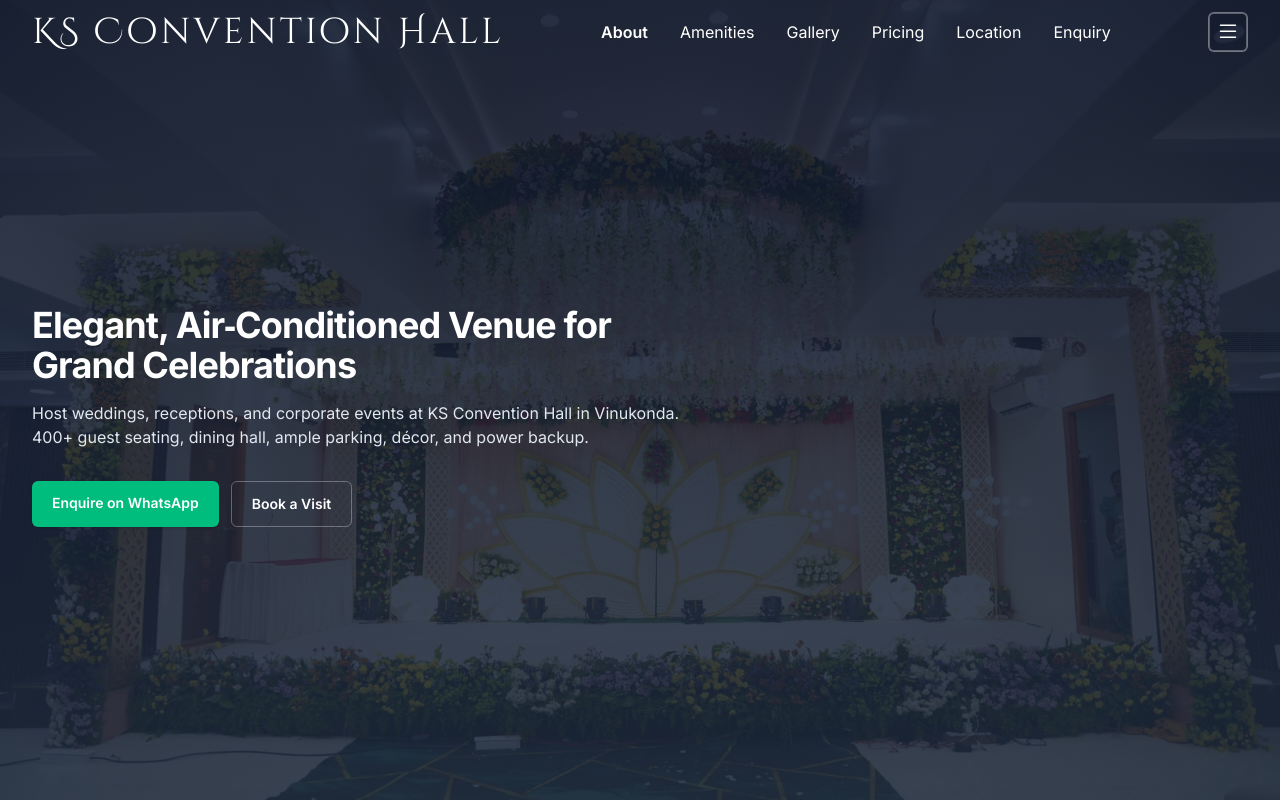
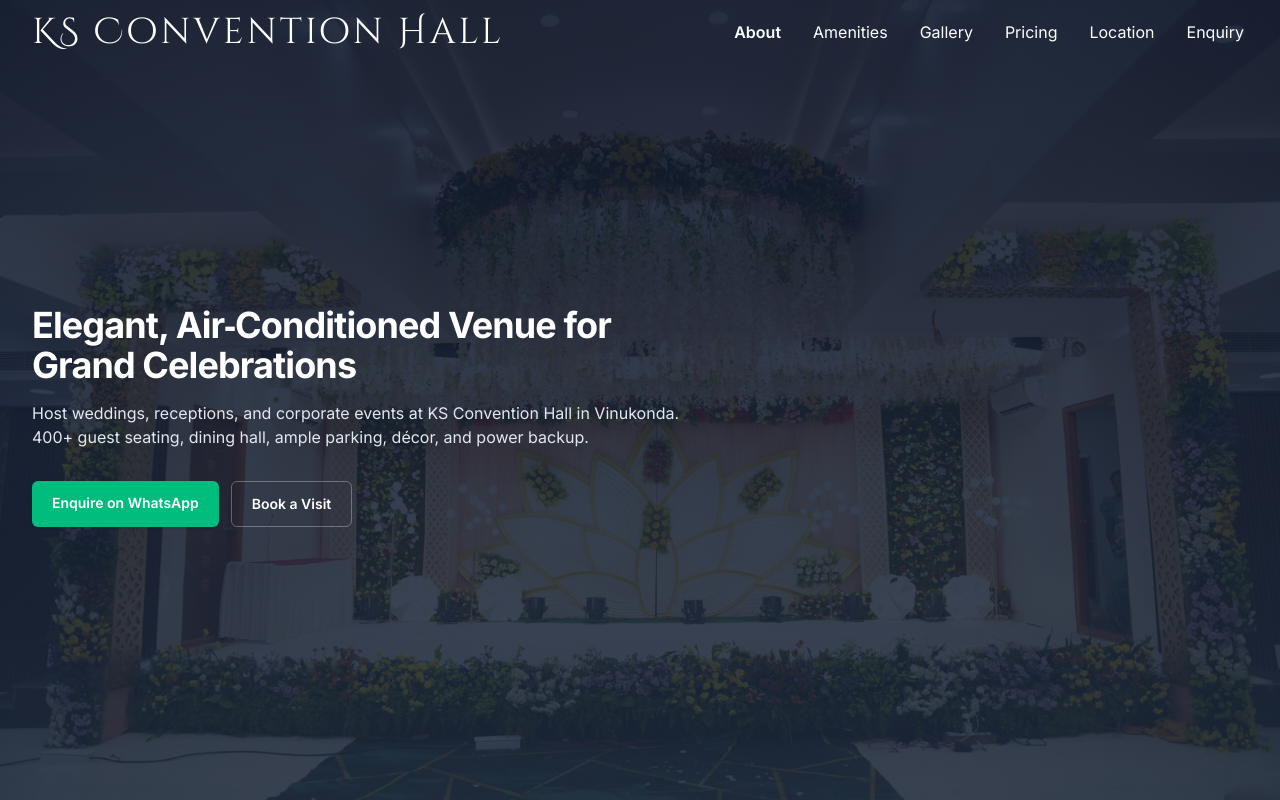
Before and after one commit to anil3002/Convention-Hall, a React (Vite) app: page / in a window 1280 px wide. Shown: the top 800 px of the page. Built offline with nearby package versions, Linux system fonts and the light colour scheme.

Commit message:
working on mobile responsiveness #2

```diff
--- a/src/components/Header.tsx
+++ b/src/components/Header.tsx
@@ -134,7 +134,7 @@
             ))}
           </nav>
           <button
-            className={`inline-flex h-10 w-10 items-center justify-center rounded-md border text-sm font-medium transition-colors ${
+            className={`md:hidden inline-flex h-10 w-10 items-center justify-center rounded-md border text-sm font-medium transition-colors ${
               atTop
                 ? 'border-white/40 text-white bg-slate-900/20 hover:bg-slate-900/30 ring-1 ring-inset ring-white/30'
                 : 'border-slate-300 text-slate-700 bg-white hover:bg-slate-100 ring-1 ring-inset ring-slate-200'
@@ -154,7 +154,7 @@
       <div
         id="mobile-menu"
         ref={menuRef}
-        className={`${open ? 'block' : 'hidden'} border-t ${
+        className={`md:hidden ${open ? 'block' : 'hidden'} border-t ${
           atTop ? 'border-white/10 bg-slate-900/90 text-white' : 'border-slate-200 bg-white'
         } max-h-[80vh] overflow-y-auto pb-safe`}
       >
```
